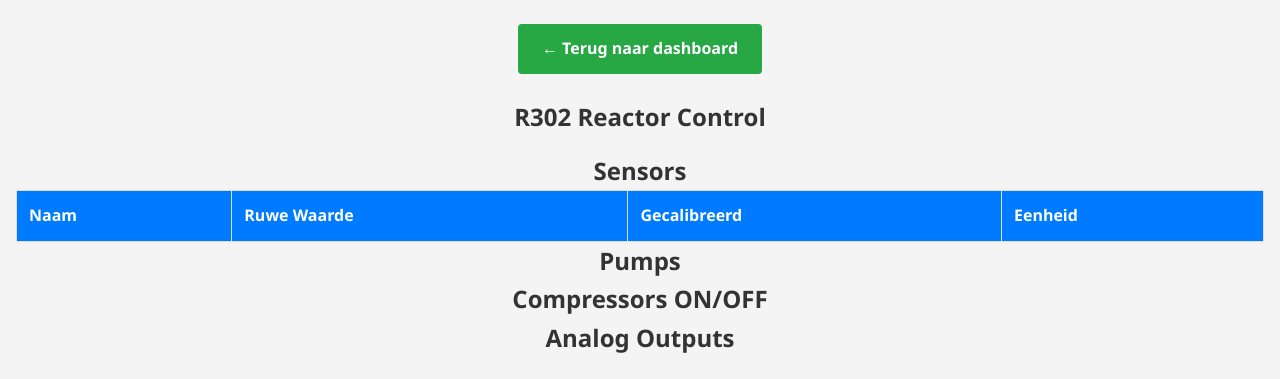
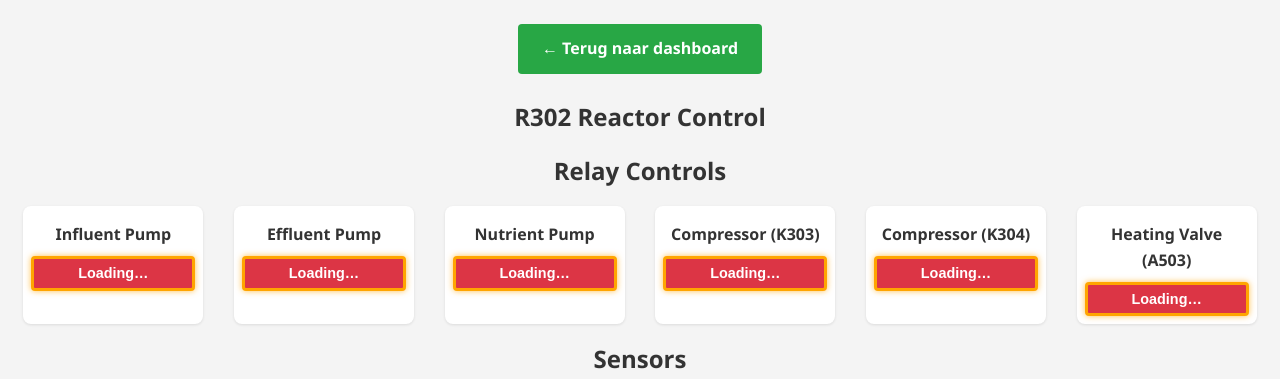
Before and after one commit to jelmertamis/Obelix_SCADA, a Flask app: page /r302 in a window 1280 px wide. Shown: the top 379 px of the page. Run offline with Flask 3, Linux system fonts and the light colour scheme; lists and menus that the app fills with data are empty; parts of the project's set-up code (start-up, migrations or seed data) failed here and were passed over; some libraries are stand-ins or nearby versions.

Commit message:
status en selector knoppen in R302 control page toegevoegd

```diff
--- a/templates/R302.html
+++ b/templates/R302.html
@@ -3,11 +3,94 @@
 
 {% block title %}R302 Reactor Control{% endblock %}
 
+{% block head %}
+<style>
+  /* Container grid */
+  #relay-controls {
+    display: grid;
+    grid-template-columns: repeat(auto-fill, minmax(180px, 1fr));
+    gap: 1rem;
+    margin: 1rem 0;
+    justify-items: center;
+  }
+
+  .relay-control {
+    position: relative;
+    display: flex;
+    flex-direction: column;
+    align-items: center;
+    padding: 0.5rem;
+    background: #fff;
+    border-radius: 0.5rem;
+    box-shadow: 0 1px 3px rgba(0,0,0,0.1);
+    width: 180px;
+  }
+  .relay-control h3 {
+    font-size: 1rem;
+    margin: 0.5rem 0;
+    text-align: center;
+  }
+
+  .status-btn {
+    padding: 0.4rem 0.6rem;
+    font-size: 0.9rem;
+    font-weight: bold;
+    border-radius: 0.25rem;
+    border: none;
+    cursor: pointer;
+    width: 100%;
+    color: #fff;
+    transition: box-shadow 0.3s ease, border 0.3s ease;
+  }
+  .status-manual-on   { background: #28a745; }
+  .status-manual-off  { background: #dc3545; }
+  .status-auto-on,
+  .status-auto-off {
+    border: 3px solid orange;
+    box-shadow: 0 0 6px rgba(255,165,0,0.7);
+  }
+  .status-auto-on  { background: #28a745; }
+  .status-auto-off { background: #dc3545; }
+
+  .mode-popup {
+    display: none;
+    position: absolute;
+    top: 2.5rem;
+    right: 0.5rem;
+    background: #fff;
+    border: 1px solid #ccc;
+    border-radius: 0.25rem;
+    padding: 0.25rem;
+    box-shadow: 0 1px 4px rgba(0,0,0,0.2);
+    z-index: 10;
+    width: 100%;
+  }
+  .mode-popup.show { display: block; }
+  .mode-popup button {
+    display: block;
+    width: 100%;
+    margin: 0.2rem 0;
+    padding: 0.3rem 0;
+    font-size: 0.85rem;
+    border: none;
+    border-radius: 0.25rem;
+    cursor: pointer;
+    color: #fff;
+  }
+  .mode-popup .manual-on   { background: #28a745; }
+  .mode-popup .manual-off  { background: #dc3545; }
+  .mode-popup .auto        { background: #ffc107; color: #333; }
+  .mode-popup button:hover { opacity: 0.9; }
+</style>
+{% endblock %}
+
 {% block content %}
 <section>
   <h1>R302 Reactor Control</h1>
 
-  <!-- Sensors -->
+  <h2>Relay Controls</h2>
+  <div id="relay-controls"></div>
+
   <h2>Sensors</h2>
   <table class="sensor-table">
     <thead>
@@ -15,136 +98,113 @@
         <th>Naam</th><th>Ruwe Waarde</th><th>Gecalibreerd</th><th>Eenheid</th>
       </tr>
     </thead>
-    <tbody id="sensorBody">
-      <!-- Wordt door JS gevuld -->
-    </tbody>
+    <tbody id="sensorBody"></tbody>
   </table>
-</section>
-
-<!-- Pumps -->
-<section>
-  <h2>Pumps</h2>
-  <div class="control-group" id="pumps">
-    <!-- JS vult hier pump-cards -->
-  </div>
-</section>
-
-<!-- Compressors -->
-<section>
-  <h2>Compressors ON/OFF</h2>
-  <div class="control-group" id="compressors">
-    <!-- JS vult hier compressor-cards -->
-  </div>
-</section>
-
-<!-- Analog Outputs -->
-<section>
-  <h2>Analog Outputs</h2>
-  <div class="control-group" id="aio-outputs">
-    <!-- JS vult hier AIO-cards -->
-  </div>
 </section>
 {% endblock %}
 
 {% block scripts %}
 <script src="//cdnjs.cloudflare.com/ajax/libs/socket.io/4.5.0/socket.io.min.js"></script>
 <script>
-  // R302 namespace
-  const r302socket = io('/r302');
+  const r302socket   = io('/r302');
+  const sensorSocket = io('/sensors');
+  const relayLabels  = {
+    0:'Influent Pump',1:'Effluent Pump',2:'Nutrient Pump',
+    3:'Compressor (K303)',4:'Compressor (K304)',5:'Heating Valve (A503)'
+  };
+  const sensorLabels = {0:'Level Sensor',1:'pH',2:'Temperature',3:'Dissolved Oxygen'};
+  const relayModes   = {};
 
-  r302socket.on('r302_init', data => {
-    // Pumps (relays 0–2)
-    const pumpDiv = document.getElementById('pumps');
-    pumpDiv.innerHTML = '';
-    Object.entries(data.pumps).forEach(([coil, p]) => {
-      pumpDiv.innerHTML += `
-        <div class="card pump" id="pump-${coil}">
-          <h3>${p.label}</h3>
-          <label>Mode:
-            <select onchange="setPumpMode(${coil}, this.value)">
-              <option${p.mode==='OFF'?' selected':''}>OFF</option>
-              <option${p.mode==='AUTO'?' selected':''}>AUTO</option>
-              <option${p.mode==='ON'?' selected':''}>ON</option>
-            </select>
-          </label>
-        </div>`;
-    });
+  function buildRelayControls(){
+    const c = document.getElementById('relay-controls');
+    c.innerHTML = '';
+    for(let coil=0;coil<=5;coil++){
+      relayModes[coil]='AUTO';
+      c.insertAdjacentHTML('beforeend', `
+        <div class="relay-control" id="relay-${coil}">
+          <h3>${relayLabels[coil]}</h3>
+          <button class="status-btn status-auto-off" id="status-${coil}">Loading…</button>
+          <div class="mode-popup" id="popup-${coil}">
+            <button class="manual-on"  data-coil="${coil}">Manual ON</button>
+            <button class="manual-off" data-coil="${coil}">Manual OFF</button>
+            <button class="auto"       data-coil="${coil}">AUTO</button>
+          </div>
+        </div>`);
+    }
+  }
 
-    // Compressors ON/OFF + speed (relays 3–4 + AIO indices)
-    const compDiv = document.getElementById('compressors');
-    compDiv.innerHTML = '';
-    Object.entries(data.compressors).forEach(([coil, c]) => {
-      compDiv.innerHTML += `
-        <div class="card compressor" id="comp-${coil}">
-          <h3>${c.label}</h3>
-          <label>Mode:
-            <select onchange="setCompMode(${coil}, this.value)">
-              <option${c.mode==='OFF'?' selected':''}>OFF</option>
-              <option${c.mode==='AUTO'?' selected':''}>AUTO</option>
-              <option${c.mode==='ON'?' selected':''}>ON</option>
-            </select>
-          </label>
-          <label>Speed (%):
-            <input type="number" step="0.1" min="0" max="100"
-                   value="${c.freq}"
-                   onchange="setCompFreq(${coil}, this.value)">
-          </label>
-        </div>`;
-    });
+  function updateRelayStatus(coil, physOn, mode){
+    const btn = document.getElementById(`status-${coil}`);
+    btn.className='status-btn';
+    relayModes[coil]=mode;
+    if(mode==='MANUAL_ON'){
+      btn.textContent='Manual ON'; btn.classList.add('status-manual-on');
+    } else if(mode==='MANUAL_OFF'){
+      btn.textContent='Manual OFF';btn.classList.add('status-manual-off');
+    } else {
+      btn.textContent= physOn?'Auto ON':'Auto OFF';
+      btn.classList.add( physOn?'status-auto-on':'status-auto-off' );
+    }
+  }
 
-    // Analog outputs (slave 10 channels)
-    const aioDiv = document.getElementById('aio-outputs');
-    aioDiv.innerHTML = '';
-    data.aio.forEach(a => {
-      aioDiv.innerHTML += `
-        <div class="card aio" id="aio-${a.channel}">
-          <h3>${a.label}</h3>
-          <label>Percent Out:
-            <input type="number" step="0.1" min="0" max="100"
-                   value="${a.percent_out ?? ''}"
-                   onchange="setAio(${a.channel}, this.value)">
-          </label>
-        </div>`;
-    });
+  function hideAllPopups(){
+    document.querySelectorAll('.mode-popup.show')
+      .forEach(p=>p.classList.remove('show'));
+  }
+
+  buildRelayControls();
+
+  // Delegate clicks on the relay-controls container
+  document.getElementById('relay-controls').addEventListener('click', e=>{
+    // 1) status-btn clicked → toggle its popup, stopPropagation
+    if(e.target.classList.contains('status-btn')){
+      e.stopPropagation();
+      const coil = e.target.id.split('-')[1];
+      const pop  = document.getElementById(`popup-${coil}`);
+      const was  = pop.classList.contains('show');
+      hideAllPopups();
+      if(!was) pop.classList.add('show');
+      return;
+    }
+    // 2) popup-button clicked → set mode, stopPropagation
+    const btn = e.target.closest('.mode-popup button');
+    if(btn){
+      e.stopPropagation();
+      const coil = Number(btn.dataset.coil);
+      let mode = 'AUTO';
+      if(btn.classList.contains('manual-on'))   mode='MANUAL_ON';
+      else if(btn.classList.contains('manual-off')) mode='MANUAL_OFF';
+      r302socket.emit('set_mode',{coil,mode});
+      updateRelayStatus(coil,mode!=='MANUAL_OFF',mode);
+      hideAllPopups();
+    }
   });
 
-  // Helper emits
-  function setPumpMode(coil, mode) {
-    r302socket.emit('set_pump_mode', { pump: coil, mode });
-  }
-  function setCompMode(coil, mode) {
-    r302socket.emit('set_compressor_mode', { compressor: coil, mode });
-  }
-  function setCompFreq(coil, freq) {
-    r302socket.emit('set_compressor_freq', { compressor: coil, freq });
-  }
-  function setAio(ch, pct) {
-    r302socket.emit('aio_set', { channel: ch, percent: pct });
-  }
+  // clicking elsewhere closes popups
+  document.addEventListener('click', hideAllPopups);
 
-  // Separate socket for sensor updates
-  const sensorSocket = io('/sensors');
-  // Map channel → label for R302 sensors
-  const sensorLabels = {
-    0: 'Level Sensor',
-    1: 'pH',
-    2: 'Temperature',
-    3: 'Dissolved Oxygen'
-  };
+  // server → init/update
+  r302socket.on('r302_init', status=>{
+    Object.entries(status).forEach(([coil,info])=>
+      updateRelayStatus(coil,info.physical,info.mode)
+    );
+  });
+  r302socket.on('r302_update', status=>{
+    Object.entries(status).forEach(([coil,info])=>
+      updateRelayStatus(coil,info.physical,info.mode)
+    );
+  });
 
-  sensorSocket.on('sensor_update', readings => {
-    // Filter op slave ID 5 (jouw R302 sensoren)
-    const r302Readings = readings.filter(r => r.slave_id === 5);
-    const tbody = document.getElementById('sensorBody');
-    tbody.innerHTML = '';
-    r302Readings.forEach(r => {
-      const tr = document.createElement('tr');
-      tr.innerHTML = `
-        <td>${sensorLabels[r.channel] || 'Kanaal ' + r.channel}</td>
+  // sensor updates
+  sensorSocket.on('sensor_update', readings=>{
+    const tbody = document.getElementById('sensorBody'); tbody.innerHTML='';
+    readings.filter(r=>r.slave_id===5).forEach(r=>{
+      const tr=document.createElement('tr');
+      tr.innerHTML=`
+        <td>${sensorLabels[r.channel]}</td>
         <td>${r.raw}</td>
         <td>${r.value.toFixed(2)}</td>
-        <td>${r.unit || ''}</td>
-      `;
+        <td>${r.unit||''}</td>`;
       tbody.appendChild(tr);
     });
   });
```
Also changed, not shown: obelix/r302_manager.py (added, +39 -0 lines), obelix/socketio_events.py (+35 -109 lines).
